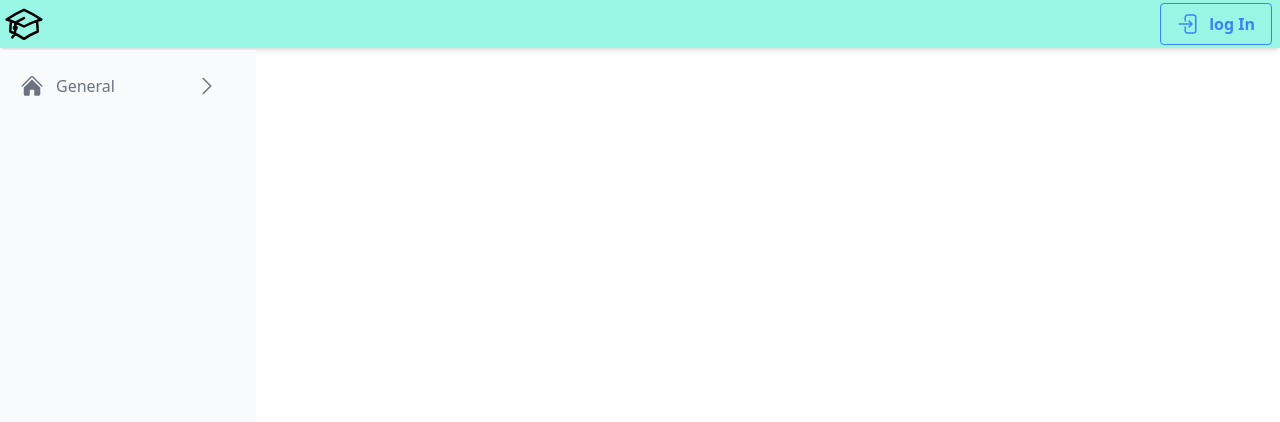
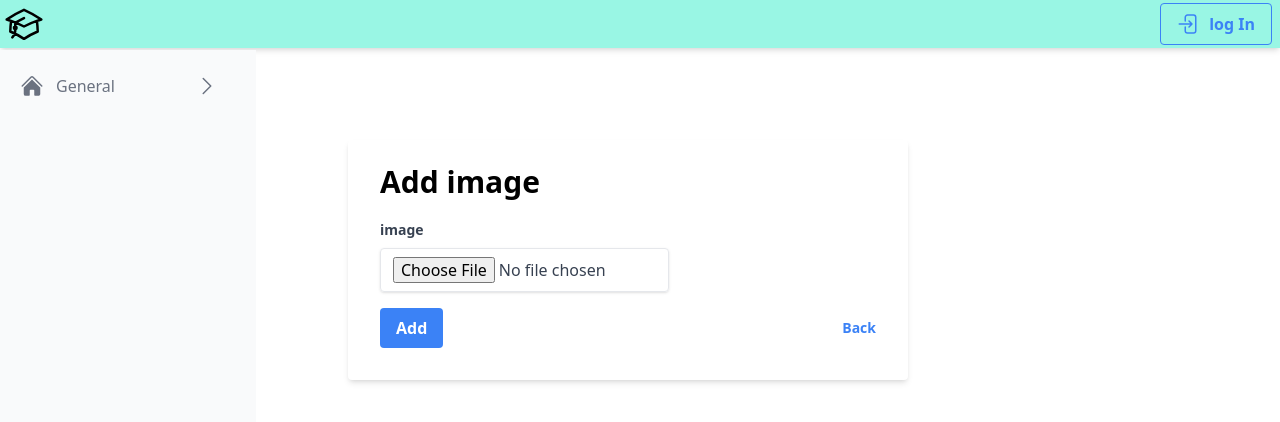
Before and after one commit to Prabhjot1412/sound_streamer, a React (Create React App) app: page / in a window 1280 px wide. Shown: the top 422 px of the page. Built offline with nearby package versions, Linux system fonts and the light colour scheme.

Commit message:
start adding images functioality

```diff
--- a/src/MainPage.js
+++ b/src/MainPage.js
@@ -1,13 +1,19 @@
 import React from "react";
 import Sidebar from "./components/Sidebar";
 import { useState } from "react";
+import Form from "./components/Form";
+import ImageForm from "./components/ImageForm";
 
 const MainPage = (props) => {
   const [activeComponent, setActiveComponent] = useState('')
 
   return(
-    <div>
+    <div className="flex">
       <Sidebar activeComponent={activeComponent} setActiveComponent={setActiveComponent}/>
+
+      <div className="ml-3 mt-3 w-3/4">
+        <ImageForm />
+      </div>
     </div>
   )
 }
--- a/src/components/Form.js
+++ b/src/components/Form.js
@@ -5,17 +5,28 @@ import { useNavigate } from "react-router-dom";
 
 
 const Form = (props) => {
+  const [reqParams, setReqParams] = useState({})
+  const [errors, setErrors] = useState([])
+  const navigate = useNavigate()
+  const formData = new FormData()
+
   const handleSubmit = async (event) => {
     event.preventDefault()
+    formData.append('image', reqParams["image"])
+    let user_token = Cookies.get('session_token')
+    let url = `${Consts.backend_base}/${props.api_url}?user_token=${user_token}`
+    let form_data = JSON.stringify(reqParams)
+    let headers = {"Content-type": "application/json"}
 
-    let url = `${Consts.backend_base}/${props.api_url}`
+    if(props.file === "true") {
+      headers = {}
+      form_data = formData
+    }
 
     let response = await fetch(url, {
       method: "POST",
-      headers: {
-        "Content-type": "application/json",
-      },
-      body: JSON.stringify(reqParams)
+      headers: headers,
+      body: form_data
     })
 
     let response_json = await response.json()
@@ -34,9 +45,13 @@ const Form = (props) => {
     }
   }
 
-  const [reqParams, setReqParams] = useState({username: '', password: ''})
-  const [errors, setErrors] = useState([])
-  const navigate = useNavigate()
+  const handleChange = (field) => (event) => {
+    if (field.type !== 'file') {
+      setReqParams({...reqParams, [field.name.toLowerCase()]: event.target.value})
+    } else {
+      setReqParams({...reqParams, [field.name.toLowerCase()]: event.target.files[0]})
+    }
+  }
 
   const goBack = () => {
     // navigate('/')
@@ -62,7 +77,7 @@ const Form = (props) => {
                   id={field.name.toLowerCase()}
                   type={field.type}
                   placeholder={field.placeholder}
-                  onChange={(e) => { setReqParams({...reqParams, [field.name.toLowerCase()]: e.target.value})}}
+                  onChange={ handleChange(field) }
                 />
               </div>
             )
--- /dev/null
+++ b/src/components/ImageForm.js
@@ -0,0 +1,18 @@
+import Form from "./Form"
+
+const ImageForm = (props) => {
+  return(
+    <Form
+      title='Add image'
+      buttonName='Add'
+      api_url='/api/user_images/Wallpapers/create'
+      redirect='/'
+      fields={[
+        { name: 'image', type: 'file', placeholder: 'Add image' },
+      ]}
+      file="true"
+    />
+  )
+}
+
+export default ImageForm
--- a/src/components/Navbar.js
+++ b/src/components/Navbar.js
@@ -44,7 +44,6 @@ const Navbar = (props) => {
               <span className="ml-2"> log In </span>
             </a>
         }
-
       </div>
     </nav>
   )
```
